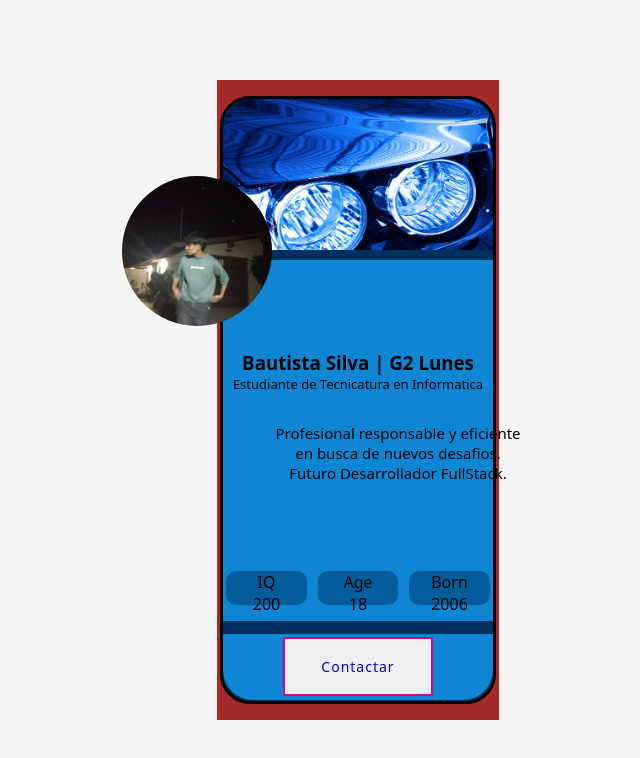
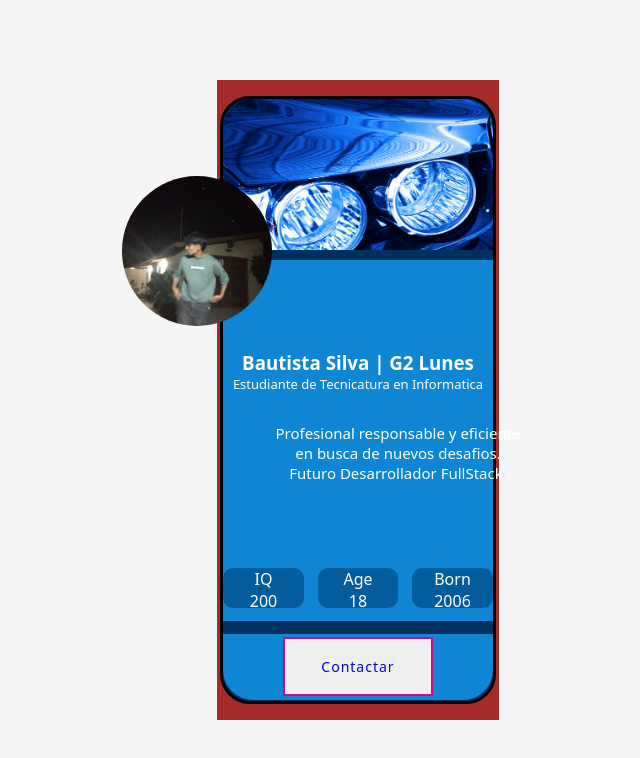
Before and after one commit to bbauti1/Prueba, a plain HTML site: page index.html in a window 1280 px wide. Shown: the whole page, without its empty margins (282-922 px from the left). Drawn offline with Linux system fonts and the light colour scheme.

Commit message:
Add files via upload

```diff
--- a/css/styles.css
+++ b/css/styles.css
@@ -4,7 +4,10 @@
     box-sizing: border-box;
     text-decoration: none;
     font-family: system-ui, -apple-system, BlinkMacSystemFont, 'Segoe UI', Roboto, Oxygen, Ubuntu, Cantarell, 'Open Sans', 'Helvetica Neue', sans-serif;
+
 }
+
+
 .contenedor{
     height: 100vh;
     width: 100%;
@@ -77,7 +80,7 @@
     text-align: center;
     height: 30%;
     width: 100%;
-
+    color: white;
     & .descp{
         height: 50%;
         width: 100%;
@@ -101,12 +104,12 @@
 }
 
 & .atributo{
-    margin: 3px;
     width: 30%;
     flex-direction: column;
     text-align: center;
     border-radius: 10px;
     background-color: #055C9D;
+    color: white;
 
     & .atributoNombre{
         height: 50%;
```
